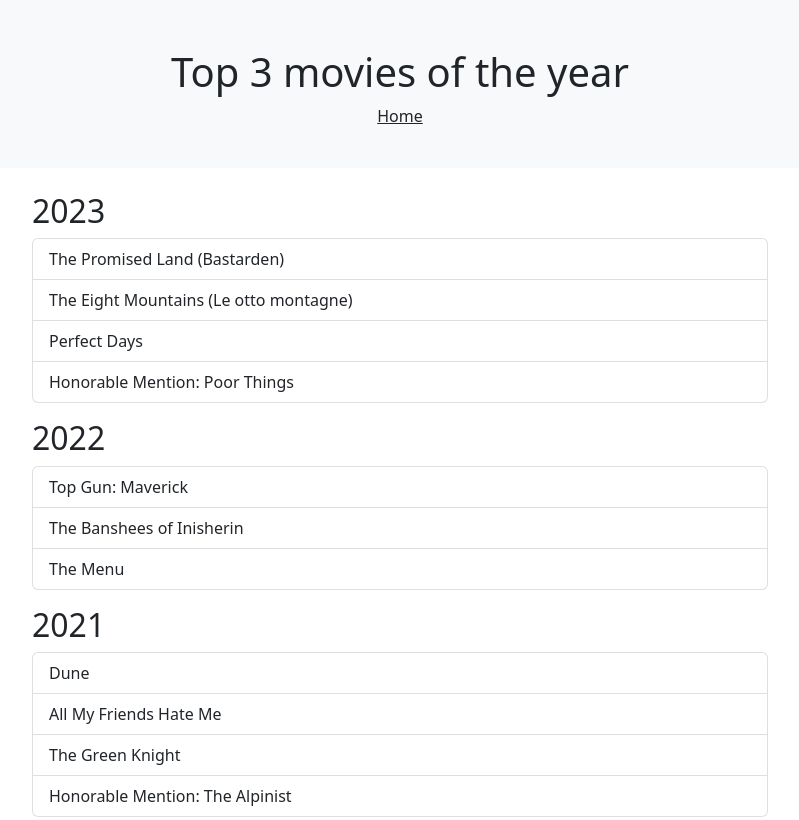
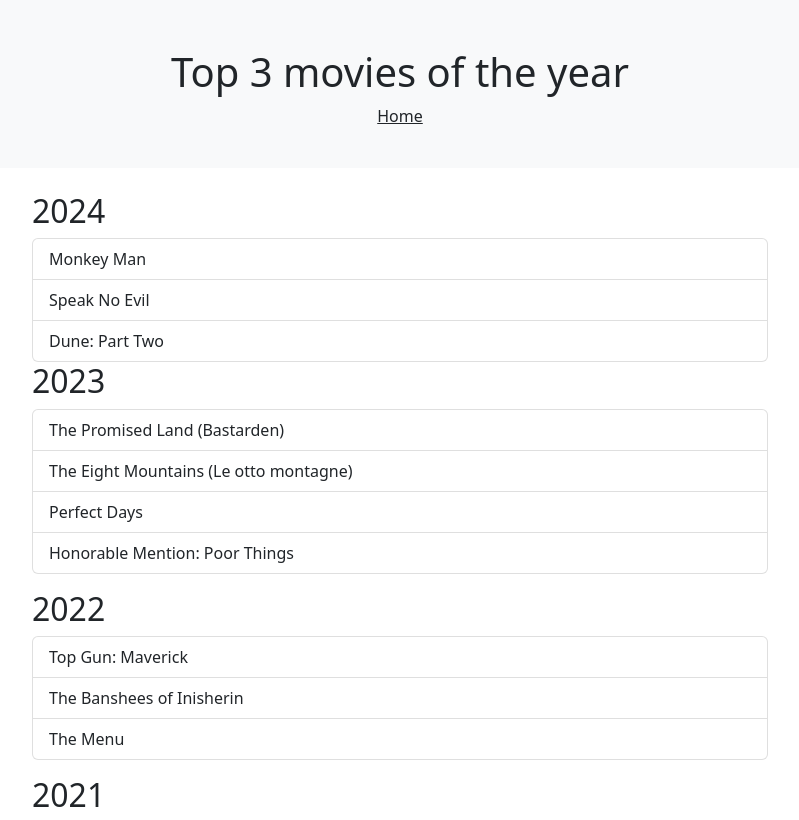
Before and after one commit to bencevass/vassat, a Gatsby site: page /top3movies in a window 1280 px wide. Shown: the top 820 px of the page, without its empty margins (240-1039 px from the left). Built offline with nearby package versions, Linux system fonts and the light colour scheme; Gatsby itself is replaced by a stand-in of ours.

Commit message:
top3 2024

```diff
--- a/src/pages/top3movies.js
+++ b/src/pages/top3movies.js
@@ -18,6 +18,12 @@
                 <div className="row">
                     <div className="col-sm-2"></div>
                     <div className="col-sm-8">
+                      <h2>2024</h2>
+                      <ul className="list-group">
+                        <li className="list-group-item">Monkey Man</li>
+                        <li className="list-group-item">Speak No Evil</li>
+                        <li className="list-group-item">Dune: Part Two</li>
+                      </ul>
                       <h2>2023</h2>
                       <ul className="list-group">
                         <li className="list-group-item">The Promised Land (Bastarden)</li>
```
